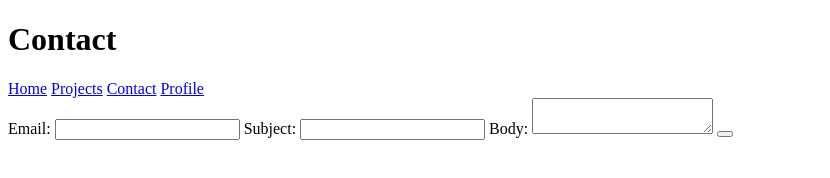
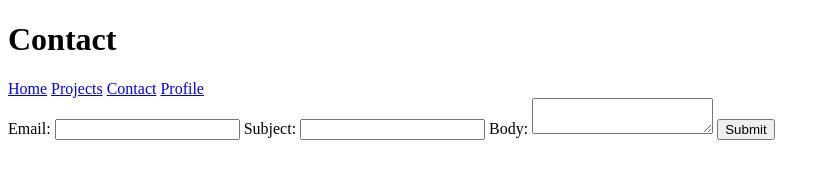
Before and after one commit to AvailableUsernameA/DSC106_lab01, a plain HTML site: page contact/index.html in a window 1280 px wide. Shown: the whole page, without its empty margins (0-830 px from the left). Drawn offline with Linux system fonts and the light colour scheme.

Commit message:
submit button

```diff
--- a/contact/index.html
+++ b/contact/index.html
@@ -21,7 +21,7 @@
         <input name="subject">
         <label>Body:</label>
         <textarea name="body"></textarea>
-        <button type="submit"></button>
+        <button>Submit</button>
     </form>
 </body>
 </html>
```
